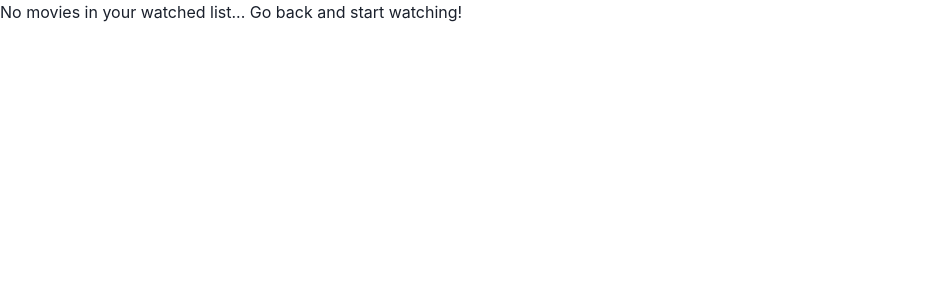
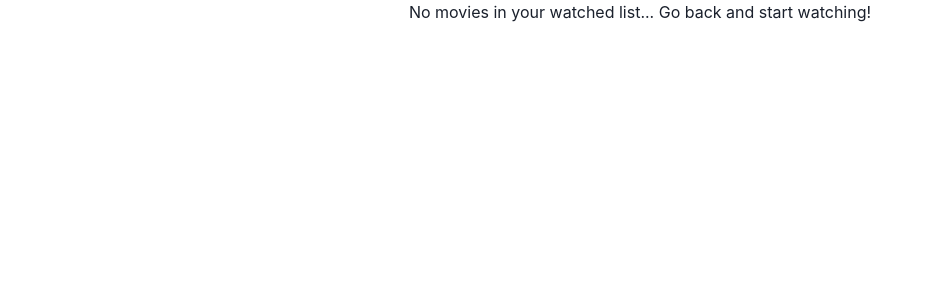
Before and after one commit to 0xiMoron/movie_project, a Next.js app: page /watched/watched in a window 1280 px wide. Shown: the top 300 px of the page, without its empty margins (0-932 px from the left). Built offline with nearby package versions, Linux system fonts and the light colour scheme.

Commit message:
More style patches (for card size consistency)

```diff
--- a/pages/search/search.js
+++ b/pages/search/search.js
@@ -169,7 +169,7 @@ export default function Search({
           <AlertDescription maxWidth="sm">{cardAlert}</AlertDescription>
         </Alert>
       ) : null}
-      <section className={styles.searchRes}>
+      <section className={styles.cardDisplay}>
         {searchResults !== [] &&
         searchResults !== null &&
         typeof searchResults !== "undefined"
--- a/pages/watchList/watchList.js
+++ b/pages/watchList/watchList.js
@@ -96,7 +96,7 @@ export default function WatchList({ savedWatchList, setSavedWatchList }) {
           onClick={clearWatchList}
         />
       </section>
-      <section className={styles.searchRes}>
+      <section className={styles.cardDisplay}>
         {savedWatchList !== [] &&
         savedWatchList !== null &&
         typeof savedWatchList !== "undefined" ? (
--- a/pages/watched/watched.js
+++ b/pages/watched/watched.js
@@ -24,7 +24,7 @@ export default function Watched({ watchedMovies, setWatchedMovies }) {
 
   return (
     <>
-      <section className={styles.searchRes}>
+      <section className={styles.cardDisplay}>
         {watchedMovies !== [] &&
         watchedMovies !== null &&
         typeof watchedMovies !== "undefined" ? (
--- a/styles/Home.module.css
+++ b/styles/Home.module.css
@@ -41,10 +41,13 @@
   margin-left: 1rem;
 }
 
-.searchRes{
+.cardDisplay{
   display: flex;
   flex-direction: row;
   flex-wrap: wrap;
+  align-items: center;
+  justify-content: center;
+  min-width: 80vw;
 }
 
 .card{
```
